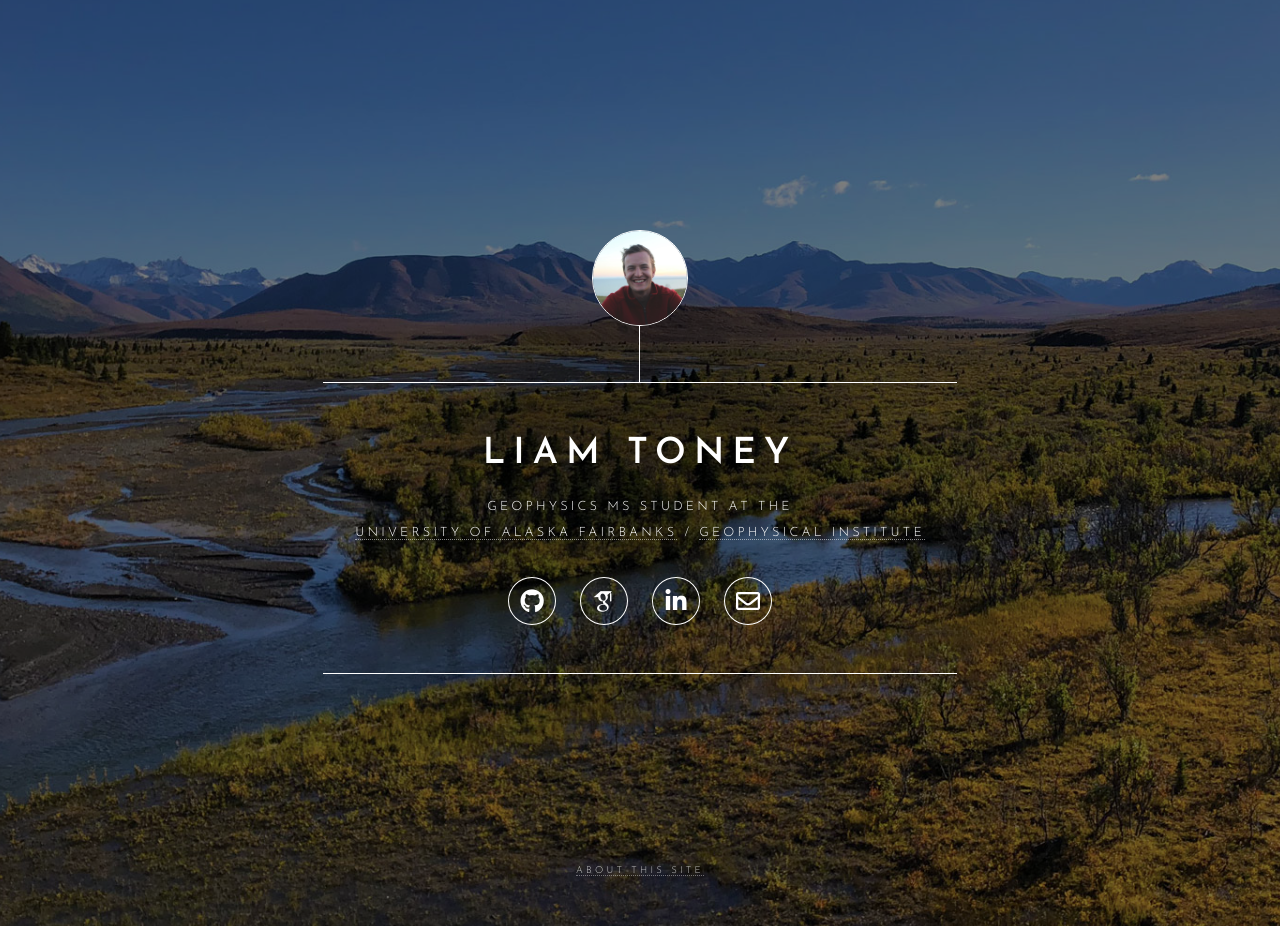
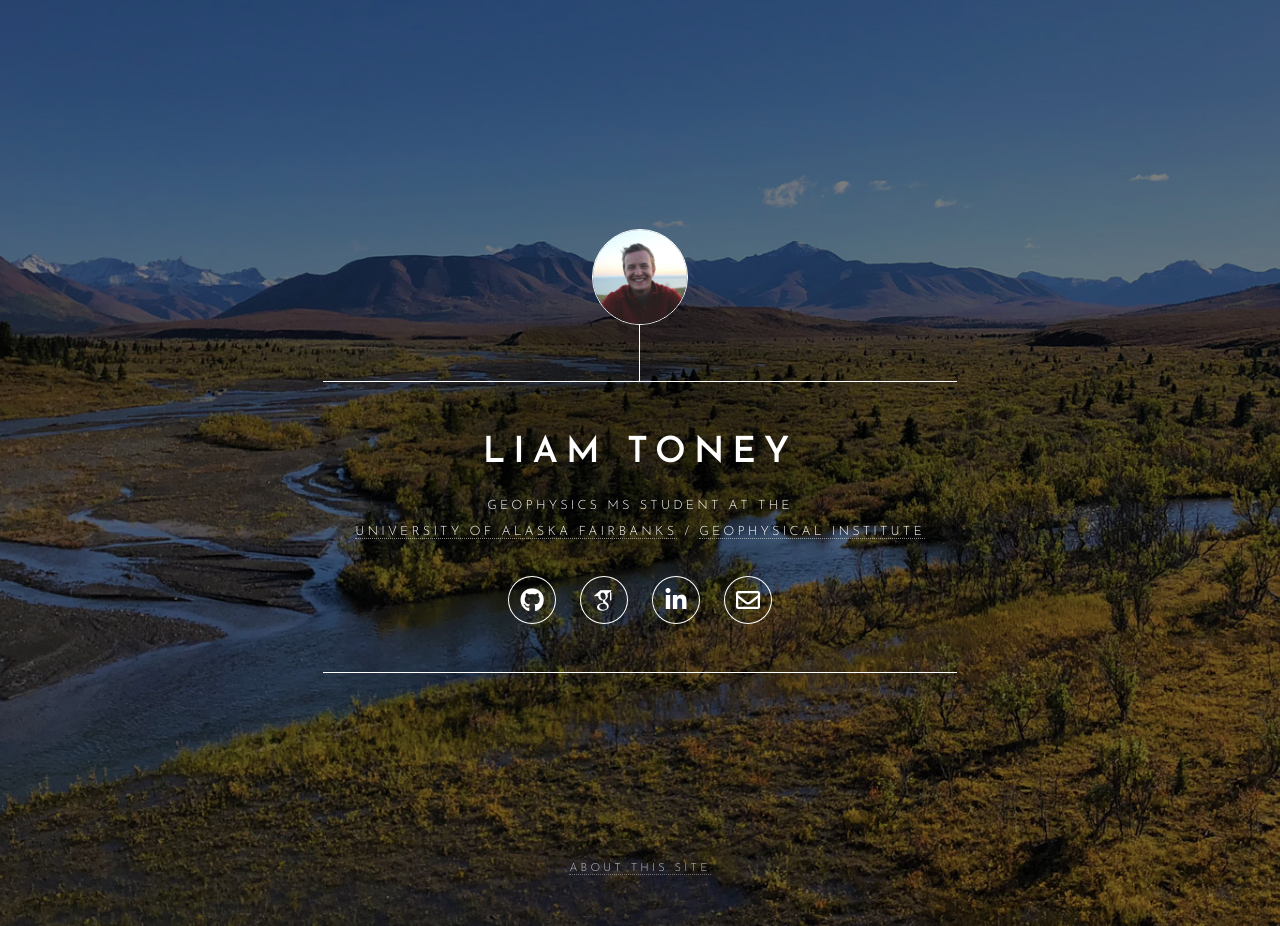
Before and after one commit to liamtoney/liamtoney.github.io, a Jekyll site: the page built from index.md, in a window 1280 px wide. Built offline with Jekyll 4.4.1, drawn with Linux system fonts in a browser that asks for light colours; nearby versions of some CDN libraries; some web fonts are replaced.

Commit message:
Increase font size

```diff
--- a/assets/css/main.css
+++ b/assets/css/main.css
@@ -175,6 +175,7 @@ input, select, textarea {
 
 	p {
 		margin: 0 0 2rem 0;
+		font-size: 1.2rem;
 	}
 
 	h1, h2, h3, h4, h5, h6 {
@@ -1013,7 +1014,7 @@ input, select, textarea {
 
 		#footer .about {
 			letter-spacing: 0.2rem;
-			font-size: 0.6rem;
+			font-size: 0.7rem;
 			opacity: 0.75;
 			margin-bottom: 0;
 			text-transform: uppercase;
```
